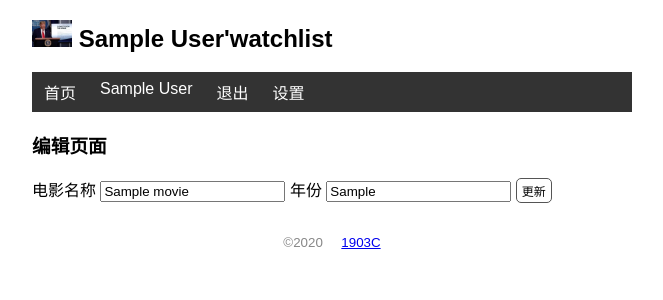
After one commit to zhaoxinyu666/flask1901, a Flask app: page /movie/edit/1 in a window 1280 px wide. The commit adds this page. Shown: the top 300 px of the page, without its empty margins (308-971 px from the left). Run offline with Flask 2, Linux system fonts and the light colour scheme; a user stored in the database is signed in; tables that the repository leaves empty hold one stand-in row (values such as "Sample post").

Commit message:
功能代码编写完成

```diff
--- a/day1/watchlist/app.py
+++ b/day1/watchlist/app.py
@@ -1,52 +1,63 @@
-import os
-import sys
+import os,sys
 
-from flask import Flask,render_template,flash,redirect,request,url_for
+from flask import Flask,url_for,render_template,request,flash,redirect
+from werkzeug.security import generate_password_hash,check_password_hash
+from flask_sqlalchemy import SQLAlchemy
+from flask_login import LoginManager,UserMixin,login_user,logout_user,login_required,current_user
 import click
-from flask_sqlalchemy import SQLAlchemy  # 导入扩展类
 
 WIN = sys.platform.startswith('win')
 if WIN:
-    prefix = 'sqlite:///'
+    prefix = "sqlite:///" # windows平台
 else:
-    prefix = 'sqlite:////'
-
+    prefix = "sqlite:////" #Mac，Linux平台
 app = Flask(__name__)
 
 app.config['SQLALCHEMY_DATABASE_URI'] = prefix + os.path.join(app.root_path,'data.db')
 app.config['SQLALCHEMY_TRACK_MODIFICATIONS'] = False
-app.config['SECRET_KEY'] = 'watchlist_dev'
+app.config['SECRET_KEY'] = '1903_dev'
 
-db = SQLAlchemy(app)  # 初始化扩展，传入程序实例app
+db = SQLAlchemy(app)
+login_manager = LoginManager(app) # 实例化扩展类
+@login_manager.user_loader
+def load_user(user_id): # 创建用户加载回调函数，接收用户ID作为参数
+    user = User.query.get(user_id)
+    return user
+# 如果操作了需要登录才有的操作，系统会跳转到登录页面
+login_manager.login_view = 'login'
 
-# models
-class User(db.Model):
+# models 数据层
+class User(db.Model,UserMixin):
     id = db.Column(db.Integer,primary_key=True)
     name = db.Column(db.String(20))
+    username = db.Column(db.String(20))
+    password_hash = db.Column(db.String(128))
+
+    def set_password(self,password):
+        self.password_hash = generate_password_hash(password)
+    def validate_password(self,password):
+        return check_password_hash(self.password_hash,password)
+
 class Movie(db.Model):
     id = db.Column(db.Integer,primary_key=True)
     title = db.Column(db.String(60))
     year = db.Column(db.String(4))
 
-# 模板上下文处理函数
-@app.context_processor
-def common_user():
-    user = User.query.first()
-    return dict(user=user)
-
-# views
+# views 视图函数
 @app.route('/',methods=['GET','POST'])
 def index():
     if request.method == 'POST':
-        # request在请求触发的时候才会包含数据
+        if not current_user.is_authenticated:
+            return redirect(url_for('index'))
+        # 获取表单的数据
         title = request.form.get('title')
         year = request.form.get('year')
         # 验证数据
         if not title or not year or len(year)>4 or len(title)>60:
-            flash('不能为空或超过最大长度')
+            flash('输入错误')
             return redirect(url_for('index'))
-        # 保存表单数据
-        movie = Movie(title=title,year=year)
+        # 将数据保存到数据库
+        movie = Movie(title=title,year=year) # 创建记录
         db.session.add(movie)
         db.session.commit()
         flash('创建成功')
@@ -55,65 +66,142 @@ def index():
     movies = Movie.query.all()
     return render_template('index.html',movies=movies)
 
+# 更新/movie/edit
 @app.route('/movie/edit/<int:movie_id>',methods=['GET','POST'])
+@login_required
 def edit(movie_id):
     movie = Movie.query.get_or_404(movie_id)
     if request.method == 'POST':
         title = request.form['title']
         year = request.form['year']
-        # 验证数据
         if not title or not year or len(year)>4 or len(title)>60:
-            flash('不能为空或超过最大长度')
-            return redirect(url_for('index'))
+            flash('输入有误')
+            return redirect(url_for('edit'),movie_id = movie_id)
         movie.title = title
         movie.year = year
         db.session.commit()
-        flash("更新完成")
+        flash('电影更新完成')
+        return redirect(url_for('index'))
+    return render_template('edit.html',movie=movie)
+
+# delete视图函数
+@app.route('/movie/delete/<int:movie_id>',methods=['GET','POST'])
+@login_required
+def delete(movie_id):
+    movie = Movie.query.get_or_404(movie_id)
+    db.session.delete(movie)
+    db.session.commit()
+    flash('删除完成')
+    return redirect(url_for('index'))
+
+# 登录
+@app.route('/login',methods=['GET','POST'])
+def login():
+    if request.method == 'POST':
+        username = request.form['username']
+        password = request.form['password']
+
+        if not username or not password:
+            flash('输入有误')
+            return redirect(url_for('login'))
+        user = User.query.first()
+        if username == user.username and user.validate_password(password):
+            login_user(user)
+            flash('登录成功')
+            return redirect(url_for('index'))
+        flash('验证失败')
+        return redirect(url_for('login'))
+
+    return render_template('login.html')
+
+# logout 登出
+@app.route('/logout')
+@login_required
+def logout():
+    logout_user()
+    flash('退出成功')
+    return redirect(url_for('index'))
+
+# settings 设置
+@app.route('/settings',methods=['POST','GET'])
+@login_required
+def settings():
+    if request.method == 'POST':
+        name = request.form['name']
+        if not name or len(name)>20:
+            flash('输入错误')
+            return redirect(url_for('settings'))
+        current_user.name = name
+        db.session.commit()
+        flash('名字已经更新')
         return redirect(url_for('index'))
 
-    return render_template('edit.html',movie=movie)
+    return render_template('settings.html')
 
 # 自定义命令
-
-# 新建data.db的数据库初始化命令
-@app.cli.command()  # 装饰器，注册命令
-@click.option('--drop',is_flag=True,help="删除后再创建")
+# 建立空数据库
+@app.cli.command()  # 注册为命令
+@click.option('--drop',is_flag=True,help="先删除再创建")
 def initdb(drop):
     if drop:
         db.drop_all()
     db.create_all()
     click.echo("初始化数据库完成")
 
-# 向data.db中写入数据的命令
+# 向空数据库中插入数据
 @app.cli.command()
 def forge():
     name = "Bruce"
     movies = [
-        {"title":"大赢家","year":"2020"},
-        {"title":"囧妈","year":"2020"},
-        {"title":"战狼","year":"2020"},
-        {"title":"心花路放","year":"2018"},
-        {"title":"速度与激情8","year":"2012"},
-        {"title":"我的父亲母亲","year":"1995"},
-        {"title":"囧妈","year":"2020"},
-        {"title":"战狼","year":"2020"},
-        {"title":"心花路放","year":"2018"},
-        {"title":"囧妈","year":"2020"},
-        {"title":"战狼","year":"2020"},
-        {"title":"心花路放","year":"2018"}
+       {'title':"大赢家","year":"2020"},
+       {'title':"囧妈","year":"2020"},
+       {'title':"疯狂外星人","year":"2019"},
+       {'title':"战狼","year":"2017"},
+       {'title':"速度与激情8","year":"2018"},
+       {'title':"极限特工","year":"2010"},
+       {'title':"叶问","year":"2014"},
+       {'title':"杀破狼","year":"2000"},
+       {'title':"叶问2","year":"2016"}
     ]
-
     user = User(name=name)
     db.session.add(user)
     for m in movies:
         movie = Movie(title=m['title'],year=m['year'])
         db.session.add(movie)
     db.session.commit()
-    click.echo("插入数据完成")
+    click.echo("导入数据完成")
+
+
+# 自定义指令，生成管理员账号flask admin
+# 输入用户名Admin,密码，确认密码
+@app.cli.command()
+@click.option('--username',prompt=True,help='登录的用户名')
+@click.option('--password',prompt=True,help='登录的密码',confirmation_prompt=True,hide_input=True)
+def admin(username,password):
+    user = User.query.first()
+    if user is not None:
+        click.echo('更新管理员用户')
+        user.username = username
+        user.set_password(password)
+    else:
+        click.echo('创建管理员账户')
+        user = User(username=username,name='Admin')
+        user.set_password(password)
+        db.session.add(user)
+
+    db.session.commit()
+    click.echo('管理员账号更新/创建完成')
+
+
 
 
 # 错误处理函数
 @app.errorhandler(404)
 def page_not_found(e):
-    # 返回模板和状态码
     return render_template('404.html')
+
+# 模板上下文处理函数
+@app.context_processor
+def common_user():
+    user = User.query.first()
+    return dict(user=user)
--- a/day1/watchlist/templates/base.html
+++ b/day1/watchlist/templates/base.html
@@ -22,6 +22,23 @@
             <li>
                 <a href="{{ url_for('index') }}">首页</a>
             </li>
+            {% if not current_user.is_authenticated %}
+            <li>
+                <a href="{{ url_for('login') }}">登录</a>
+            </li>
+            {% else %}
+            <li>
+                <a href="{{ url_for('login') }}">{{ current_user.name }}</a>
+            </li>
+            {% endif %}
+            {% if current_user.is_authenticated %}
+            <li>
+                <a href="{{ url_for('logout') }}">退出</a>
+            </li>
+            <li>
+                <a href="{{ url_for('settings') }}">设置</a>
+            </li>
+            {% endif %}
         </ul>
     </nav>
     {% block content %}{% endblock %}
--- /dev/null
+++ b/day1/watchlist/templates/edit.html
@@ -0,0 +1,10 @@
+{% extends 'base.html' %}
+
+{% block content %}
+<h3>编辑页面</h3>
+<form action="" method="post">
+    电影名称 <input type="text" name="title" autocomplete="off" value="{{ movie.title }}" required>
+    年份 <input type="text" name="year" autocomplete="off" value="{{ movie.year }}" required>
+    <input class="btn" type="submit" value="更新">
+</form>
+{% endblock %}
```
Also changed, not shown: day1/watchlist/templates/index.html (+12 -0 lines), day1/watchlist/templates/login.html (added, +11 -0 lines), day1/watchlist/templates/settings.html (added, +9 -0 lines).
